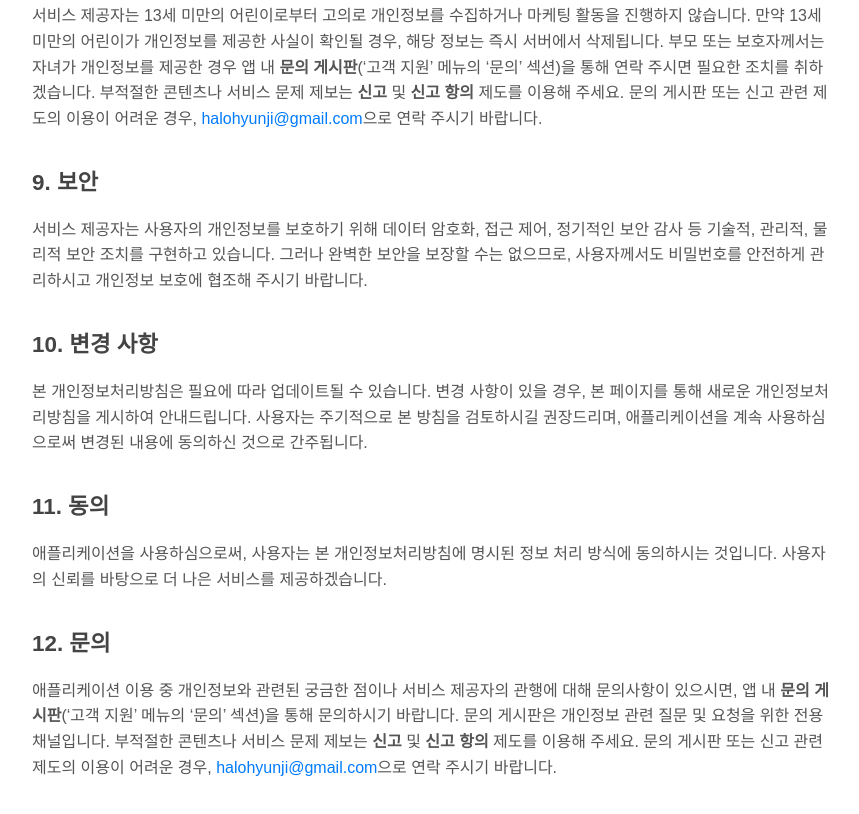
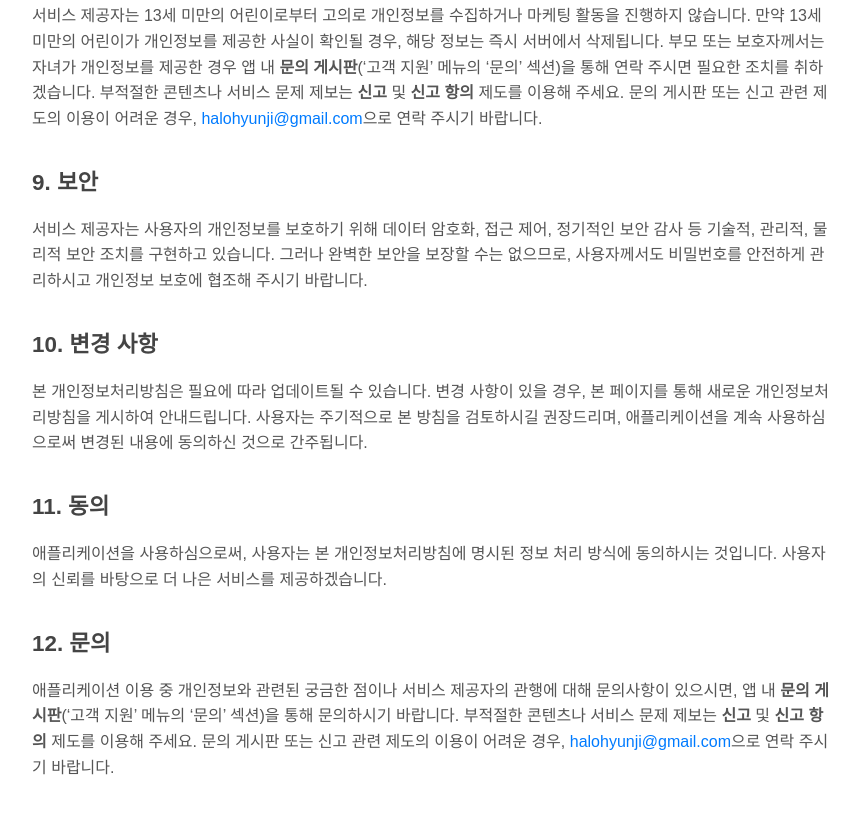
Before and after one commit to senior-service/ksenior-privacy, a plain HTML site: page index.html in a window 1280 px wide. Shown: the part 2370-3184 px from the top of the page, without its empty margins (208-1067 px from the left). Drawn offline with Linux system fonts and the light colour scheme.

Commit message:
Update user

```diff
--- a/index.html
+++ b/index.html
@@ -271,10 +271,9 @@
       애플리케이션 이용 중 개인정보와 관련된 궁금한 점이나 서비스 제공자의
       관행에 대해 문의사항이 있으시면, 앱 내
       <strong>문의 게시판</strong>(‘고객 지원’ 메뉴의 ‘문의’ 섹션)을 통해
-      문의하시기 바랍니다. 문의 게시판은 개인정보 관련 질문 및 요청을 위한 전용
-      채널입니다. 부적절한 콘텐츠나 서비스 문제 제보는 <strong>신고</strong> 및
-      <strong>신고 항의</strong> 제도를 이용해 주세요. 문의 게시판 또는 신고
-      관련 제도의 이용이 어려운 경우,
+      문의하시기 바랍니다. 부적절한 콘텐츠나 서비스 문제 제보는
+      <strong>신고</strong> 및 <strong>신고 항의</strong> 제도를 이용해 주세요.
+      문의 게시판 또는 신고 관련 제도의 이용이 어려운 경우,
       <a href="mailto:halohyunji@gmail.com">halohyunji@gmail.com</a>으로 연락
       주시기 바랍니다.
     </p>
```
